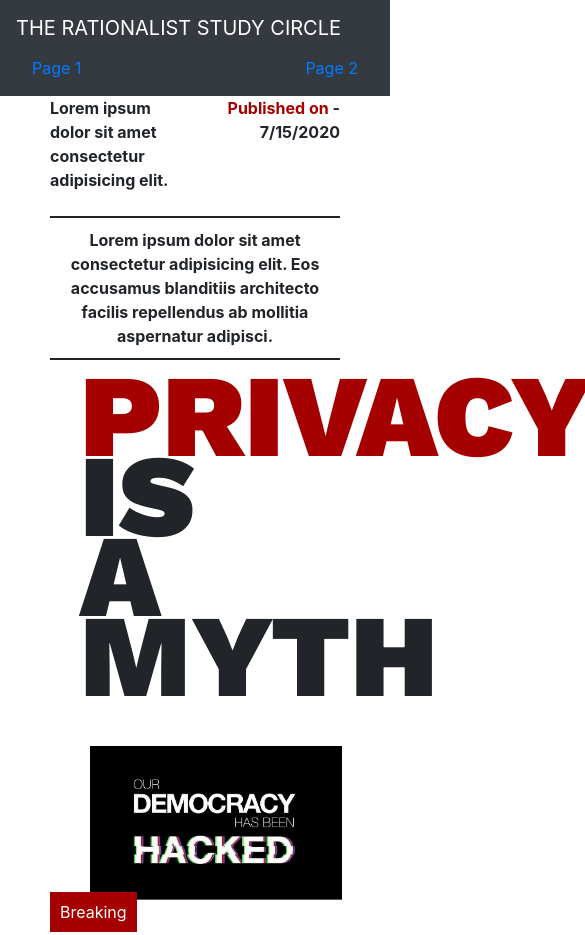
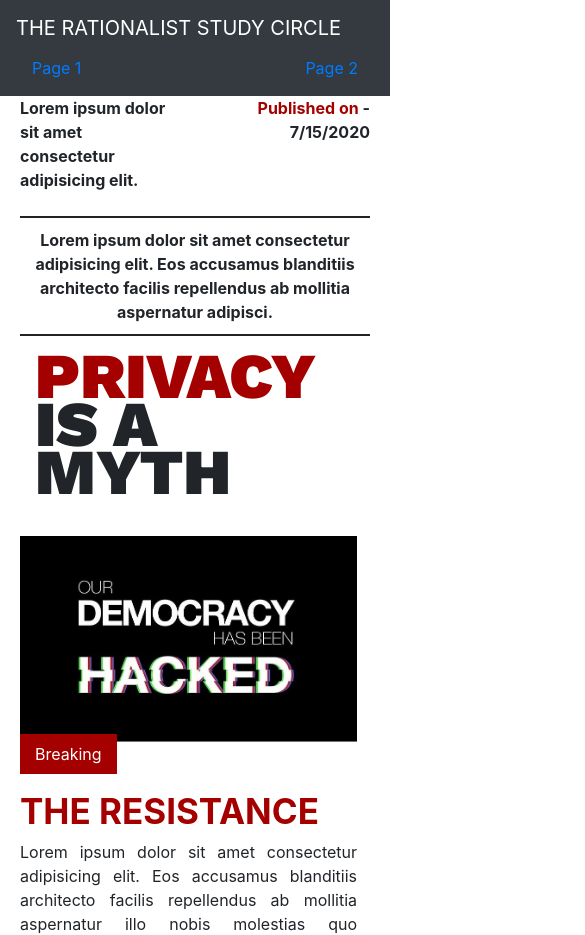
Before and after one commit to Ashokumaran/Bootstrap-Newspaper, a plain HTML site: page index.html in a window 390 px wide. Shown: the top 935 px of the page, 585 px wide, since content can reach past the window. Drawn offline with nearby package versions, Linux system fonts and the light colour scheme.

Commit message:
Commiting index Page to Mob responsive

```diff
--- a/index.html
+++ b/index.html
@@ -2,7 +2,7 @@
 <html lang="en">
   <head>
     <meta charset="utf-8">
-    <meta name="viewport" content="width=device-width, initial-scale=1, shrink-to-fit=no">
+    <meta name="viewport" content="width=device-width, initial-scale=1">
     <link rel="stylesheet" href="style.css" />
     <link rel="stylesheet" href="https://stackpath.bootstrapcdn.com/bootstrap/4.5.0/css/bootstrap.min.css" integrity="sha384-9aIt2nRpC12Uk9gS9baDl411NQApFmC26EwAOH8WgZl5MYYxFfc+NcPb1dKGj7Sk" crossorigin="anonymous">
     <link href="https://fonts.googleapis.com/css2?family=Ubuntu:wght@500;700&family=Work+Sans:wght@900&display=swap" rel="stylesheet">
@@ -30,7 +30,6 @@
       <div class="mt-4 preheader2">
         Lorem ipsum dolor sit amet consectetur adipisicing elit. Eos accusamus blanditiis architecto facilis repellendus ab mollitia aspernatur adipisci.
       </div>
-      <div class="internal-container">
       <div class="col-12 mt-3 mb-3 heading">
         <span class="red">
           PRIVACY
@@ -39,12 +38,14 @@
           IS A MYTH
         </span>
       </div><br>
+      <div class="internal-container">
+
       <div class="row">
         <div class="span-align space">
           <span class="fl-right">
             <img src="img1.jpg" class="img-fluid img-big">
           </span>
-          <span class="red-title">
+          <span class=" col-sm-6 red-title">
             Breaking
           </span><br><br>
           <span>
--- a/style.css
+++ b/style.css
@@ -1,7 +1,8 @@
+
+
 .custom-container{
     padding: 0 50px 0 50px !important;
 }
-
 .heading{
 font-size: 7.3rem;
 text-align: justify;
@@ -9,6 +10,10 @@ font-weight: bolder;
 line-height: 5rem;
 font-family: 'Work Sans', sans-serif;
 }
+
+
+
+
 .right{
     text-align: right;
 }
@@ -101,9 +106,53 @@ footer {
 .internal-container{
     padding: 0 35px 0 15px !important;
 }
+
 footer{
     margin-bottom: 20px;
 }
 .space{
 padding: 0 18px 0 0;
 }
+
+@media screen and (max-width: 768px){
+    .heading{
+        font-size: 5rem;
+        text-align: center;
+        font-weight: bolder;
+        line-height: 4rem;
+        font-family: 'Work Sans', sans-serif;
+        }
+        .custom-container{
+            padding: 0 20px 0 20px !important;
+        }
+        .img-big{
+            width:100%;
+            margin: 0;
+        }
+        .fl-right{
+            float: left;
+        }
+        .internal-container{
+            padding: 0 10px 0 15px !important;
+        }
+        .p-red{
+            color: #a50000;
+            font-weight: bolder;
+            font-family: ubuntu;
+            font-size: 35pt;
+            font-family: 'Ubuntu', sans-serif;
+            text-align: center;
+            line-height: 30pt;
+            text-shadow: 2px 2px #242323;
+        }
+}
+
+@media screen and (max-width:450px){
+    .heading{
+        font-size: 4rem;
+        text-align: left;
+        font-weight: bolder;
+        line-height: 3rem;
+        font-family: 'Work Sans', sans-serif;
+        }
+}
```
